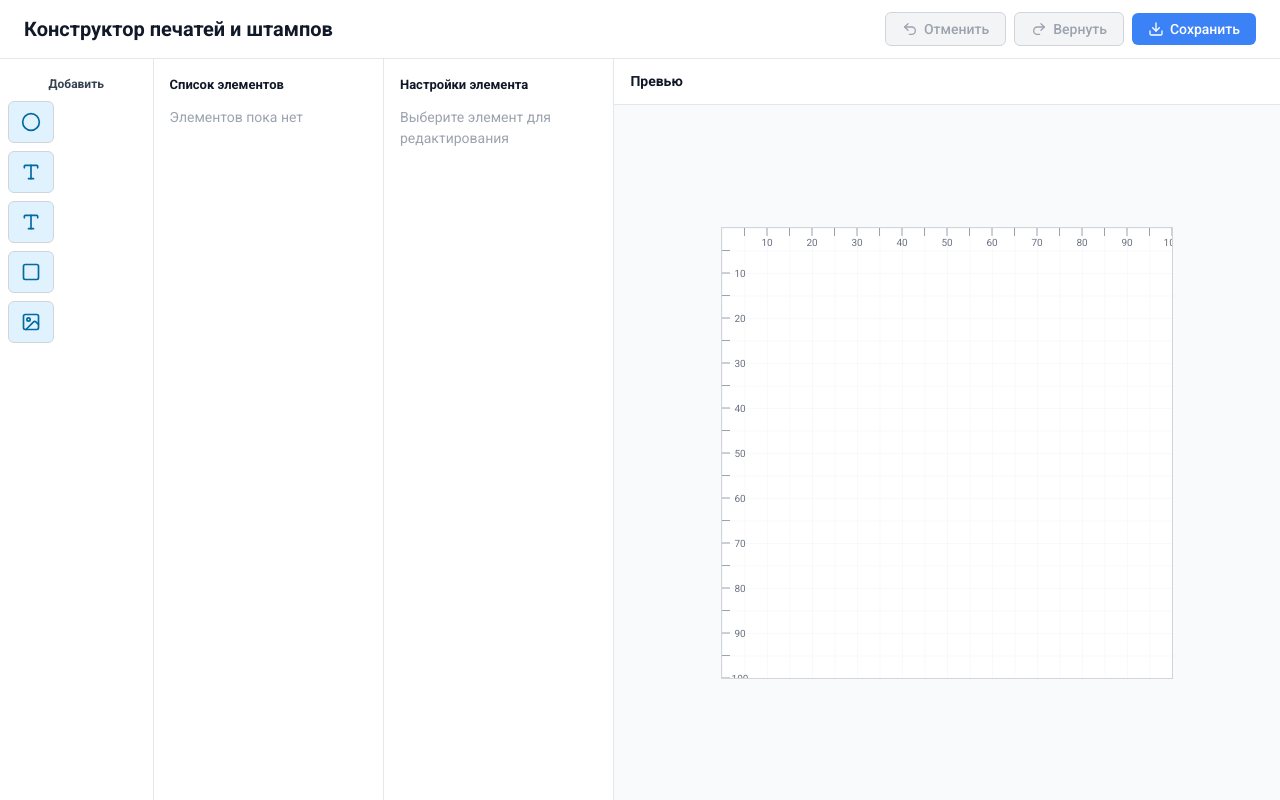
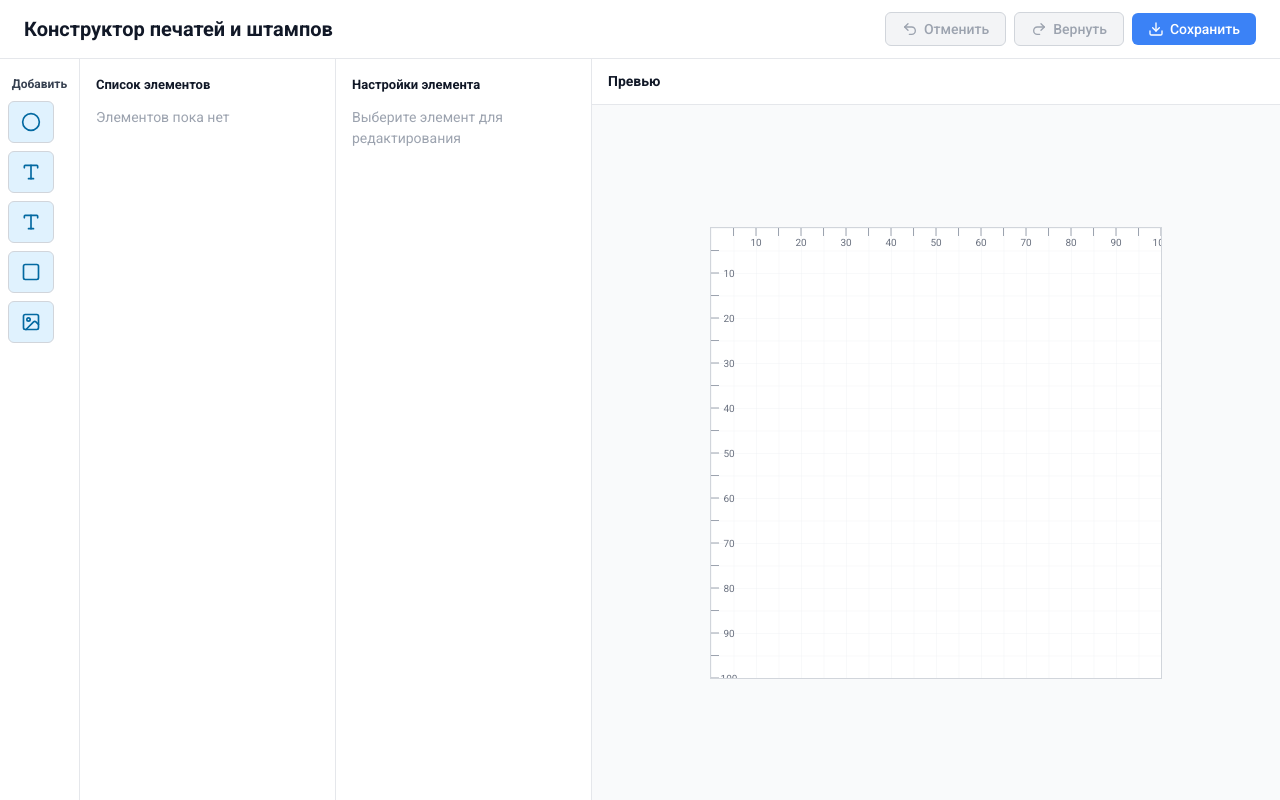
Before and after one commit to Vasily-Zh/seal, a React (Vite) app: page / in a window 1280 px wide. Built offline with nearby package versions, Linux system fonts and the light colour scheme.

Commit message:
испр

```diff
--- a/src/components/Layout/MainLayout.tsx
+++ b/src/components/Layout/MainLayout.tsx
@@ -11,10 +11,10 @@ export const MainLayout = () => {
 
       {/* Основной контент - горизонтальный layout */}
       <div style={{ flex: 1, display: 'flex', overflow: 'hidden' }}>
-        {/* Блок 1: Добавить (Toolbar) - 12% */}
+        {/* Блок 1: Добавить (Toolbar) - 80px */}
         <div
           style={{
-            width: '12%',
+            width: '80px',
             borderRight: '1px solid #e5e7eb',
             backgroundColor: '#fff',
             padding: '16px 8px',
@@ -31,10 +31,10 @@ export const MainLayout = () => {
           <Toolbar />
         </div>
 
-        {/* Блок 2: Список элементов - 18% */}
+        {/* Блок 2: Список элементов - 20% */}
         <div
           style={{
-            width: '18%',
+            width: '20%',
             borderRight: '1px solid #e5e7eb',
             backgroundColor: '#fff',
             overflow: 'auto',
@@ -51,10 +51,10 @@ export const MainLayout = () => {
           </div>
         </div>
 
-        {/* Блок 3: Настройки элемента - 18% */}
+        {/* Блок 3: Настройки элемента - 20% */}
         <div
           style={{
-            width: '18%',
+            width: '20%',
             borderRight: '1px solid #e5e7eb',
             backgroundColor: '#fff',
             overflow: 'auto',
@@ -71,10 +71,10 @@ export const MainLayout = () => {
           </div>
         </div>
 
-        {/* Блок 4: Превью - 52% (адаптивное) */}
+        {/* Блок 4: Превью - ~33% */}
         <div
           style={{
-            flex: 1,
+            width: 'calc(100% - 80px - 20% - 20%)',
             backgroundColor: '#f9fafb',
             display: 'flex',
             flexDirection: 'column',
```
